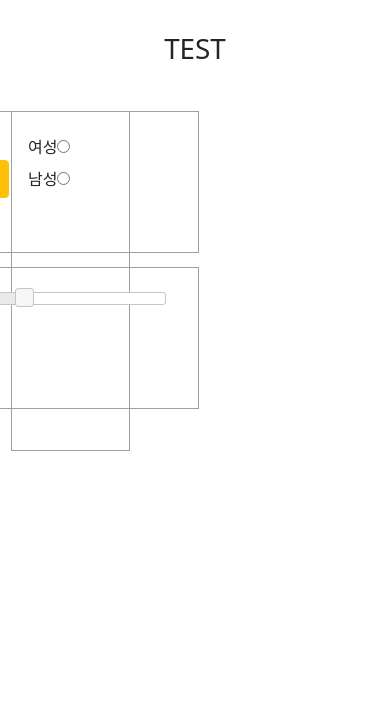
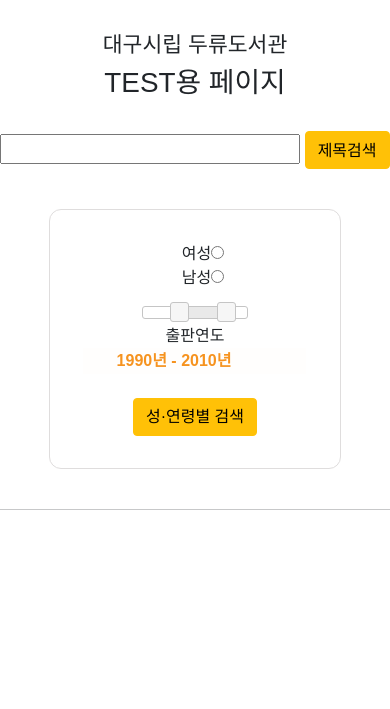
Before and after one commit to dmswl0311/library-AI-web-project, a Django app: page /test/ in a window 390 px wide. Shown: the top 709 px of the page. Before the commit the page ends 451 px from the top, so only its background shows below. Run offline with Django 3.2, Linux system fonts and the light colour scheme; data that the repository does not hold is empty; some libraries are stand-ins or nearby versions; some web fonts are replaced.

Commit message:
test.html 반응형 수정

```diff
--- a/mainapp/templates/test.html
+++ b/mainapp/templates/test.html
@@ -1,79 +1,52 @@
 {% load static %}
 <html lang="ko">
 <style>
-    /* font*/
+    /* font */
     .nanumsquare {
         font-family: 'NanumSquare', sans-serif !important;
     }
 
-    /* grid */
-    .middle-left {
-        outline: 1px solid #9F9F9F;
-        position: absolute;
-        top: 7rem;
-        width: 30%;
-        height: 40%;
+    @font-face {
+        font-family: 'HeirofLightBold';
+        src: url('https://cdn.jsdelivr.net/gh/projectnoonnu/noonfonts_20-07@1.0/HeirofLightBold.woff') format('woff');
+        font-weight: normal;
+        font-style: normal;
     }
 
-    .middle-right {
-        position: absolute;
-        top: 7rem;
-        right: 10rem;
-        width: 50rem;
-        height: 40%;
+    .HeirofLightBold {
+        font-family: 'HeirofLightBold', sans-serif !important;
     }
 
-    .middle-right-1 {
-        outline: 1px solid #9F9F9F;
-        width: 48rem;
-        height: 140px;
+    @font-face {
+        font-family: 'UhBeeSeulvely';
+        src: url('https://cdn.jsdelivr.net/gh/projectnoonnu/noonfonts_five@.2.0/UhBeeSeulvely.woff') format('woff');
+        font-weight: normal;
+        font-style: normal;
     }
 
-    .middle-right-2 {
-        outline: 1px solid #9F9F9F;
-        margin-top: 16px;
-        width: 48rem;
-        height: 140px;
-    }
-
-    .middle-right2 {
-        position: absolute;
-        margin-left: 50rem;
-    }
-
-    .middle-right-12 {
-        outline: 1px solid #9F9F9F;
-        width: 48rem;
-        height: 140px;
-    }
-
-    .middle-right-22 {
-        outline: 1px solid #9F9F9F;
-        margin-top: 16px;
-        width: 48rem;
-        height: 140px;
+    .UhBeeSeulvely {
+        font-family: 'UhBeeSeulvely', sans-serif !important;
     }
 </style>
 
 <head>
     <meta charset="UTF-8">
-    <meta name="viewport" content="width=device-width, initial-scale=1.0">
-    <title>디자인test용</title>
-    <link rel="stylesheet" href="{% static 'css/bootstrap.css' %}">
-    <!-- CSS only -->
+    <meta name="viewport"
+        content="width=device-width, initial-scale=1.0,user-scalable=no,minimum-scale=1.0,maximum-scale=1.0">
+    <title>TEST</title>
+    <link rel=" shortcut icon" href="{% static 'img/favicon.ico' %}" />
+    <script src="//ajax.googleapis.com/ajax/libs/jquery/1.10.2/jquery.min.js"></script>
     <link href="https://cdn.jsdelivr.net/npm/bootstrap@5.0.0-beta1/dist/css/bootstrap.min.css" rel="stylesheet"
         integrity="sha384-giJF6kkoqNQ00vy+HMDP7azOuL0xtbfIcaT9wjKHr8RbDVddVHyTfAAsrekwKmP1" crossorigin="anonymous">
-    <!-- JavaScript Bundle with Popper -->
     <script src="https://cdn.jsdelivr.net/npm/bootstrap@5.0.0-beta1/dist/js/bootstrap.bundle.min.js"
         integrity="sha384-ygbV9kiqUc6oa4msXn9868pTtWMgiQaeYH7/t7LECLbyPA2x65Kgf80OJFdroafW"
         crossorigin="anonymous"></script>
+    <link rel="stylesheet" href="//code.jquery.com/ui/1.12.1/themes/base/jquery-ui.css">
+    <link rel="stylesheet" href="/resources/demos/style.css">
     <!-- Font -->
     <link rel="stylesheet" type="text/css" href="https://cdn.rawgit.com/moonspam/NanumSquare/master/nanumsquare.css">
-    <!-- 라디오버튼,슬라이더 -->
     <script src="https://code.jquery.com/jquery-1.12.4.js"></script>
     <script src="https://code.jquery.com/ui/1.12.1/jquery-ui.js"></script>
-    <link rel="stylesheet" href="//code.jquery.com/ui/1.12.1/themes/base/jquery-ui.css">
-    <link rel="stylesheet" href="/resources/demos/style.css">
     <script>
         $(function () {
             let updateSliderFields = () => {
@@ -164,38 +137,46 @@
 </head>
 
 <body>
-    <center style="margin-top: 2rem;">
-        <h1>TEST</h1>
+    <center style="margin-top: 2rem;" class="UhBeeSeulvely">
+        <h4>대구시립 두류도서관</h4>
+        <h1>TEST용 페이지</h1>
     </center>
-    <br><br>
-    <!-- 검색조건 -->
+    <br>
+    <!-- 제목통합검색 -->
+    <center>
+        <form action="{%url 'search'%}" method="get">
+            <input type="text" name='search' style="width: 300px;">
+            <input type="submit" value='제목검색' id='name_serach' class="btn btn-warning">
+        </form>
+    </center>
+    <br>
+    <center>
         <div class="container nanumsquare">
-        <!-- MIDDLE -->
-        <div class="middle">
-            <div class="middle-left">
-                <br>
+            <div class="row row-cols-1" style="width:80%; border: 1px solid rgb(223, 221, 221); border-radius: 12px;">
+                <!-- 성연령별 -->
+                <div class=" col">
                     <FORM NAME="myForm" method="GET" action="{%url 'search_result'%}" style="margin-left: 1rem;">
                         <!--대분류1-->
-                    <label for="0">여성</label><INPUT TYPE="radio" NAME="gender" ONCLICK="toggleShow(this)" value="F"
-                        id="0">
+                        <label for="0" style="margin-top: 2rem;">여성</label><INPUT TYPE="radio" NAME="gender"
+                            ONCLICK="toggleShow(this)" value="F" id="0">
                         <!--하위 분류1-->
                         <DIV ID="subCats0" CLASS="subCats">
                             <!--하위 분류2-->
-                        <label for="10">10대 이하</label><INPUT TYPE="checkbox" NAME="age[]" ONCLICK="toggleShow2(this)"
-                            value='10' id='10'>
+                            <label for="10">10대 이하</label><INPUT TYPE="checkbox" NAME="age[]"
+                                ONCLICK="toggleShow2(this)" value='10' id='10'>
                             <div id="sub10" Class="sub">
                                 <label for="101">과학</label><INPUT TYPE="checkbox" NAME="category_name[]" value="과학"
                                     id="101">
-                            <label for="102">만화/오락</label><INPUT TYPE="checkbox" NAME="category_name[]" value="만화/오락"
-                                id="102">
-                            <label for="103">청소년교육</label><INPUT TYPE="checkbox" NAME="category_name[]" value="청소년교육"
-                                id="103">
+                                <label for="102">만화/오락</label><INPUT TYPE="checkbox" NAME="category_name[]"
+                                    value="만화/오락" id="102">
+                                <label for="103">청소년교육</label><INPUT TYPE="checkbox" NAME="category_name[]"
+                                    value="청소년교육" id="103">
                             </div>
                             <label for="20">20대</label><INPUT TYPE="checkbox" NAME="age[]" id='20' value='20'
                                 ONCLICK="toggleShow2(this)">
                             <div id="sub20" Class="sub">
-                            <label for="201">문학/여행</label><INPUT TYPE="checkbox" NAME="category_name[]" value='문학/여행'
-                                id='201'>
+                                <label for="201">문학/여행</label><INPUT TYPE="checkbox" NAME="category_name[]"
+                                    value='문학/여행' id='201'>
                                 <label for="202">소설</label><INPUT TYPE="checkbox" NAME="category_name[]" value='소설'
                                     id='202'>
                                 <label for="203">자기계발/창업</label><INPUT TYPE="checkbox" NAME="category_name[]"
@@ -204,28 +185,28 @@
                             <label for="30">30대</label><INPUT TYPE="checkbox" NAME="age[]" id='30' value='30'
                                 ONCLICK="toggleShow2(this)">
                             <div id="sub30" Class="sub">
-                            <label for="301">만화/오락</label><INPUT TYPE="checkbox" NAME="category_name[]" value="만화/오락"
-                                id="301">
-                            <label for="302">문학/여행</label><INPUT TYPE="checkbox" NAME="category_name[]" value='문학/여행'
-                                id='302'>
-                            <label for="303">청소년교육</label><INPUT TYPE="checkbox" NAME="category_name[]" value="청소년교육"
-                                id='303'>
+                                <label for="301">만화/오락</label><INPUT TYPE="checkbox" NAME="category_name[]"
+                                    value="만화/오락" id="301">
+                                <label for="302">문학/여행</label><INPUT TYPE="checkbox" NAME="category_name[]"
+                                    value='문학/여행' id='302'>
+                                <label for="303">청소년교육</label><INPUT TYPE="checkbox" NAME="category_name[]"
+                                    value="청소년교육" id='303'>
                             </div>
                             <label for="40">40대</label><INPUT TYPE="checkbox" NAME="age[]" id='40' value='40'
                                 ONCLICK="toggleShow2(this)">
                             <div id="sub40" Class="sub">
-                            <label for="401">만화/오락</label><INPUT TYPE="checkbox" NAME="category_name[]" value="만화/오락"
-                                id="401">
-                            <label for="402">문학/여행</label><INPUT TYPE="checkbox" NAME="category_name[]" value='문학/여행'
-                                id='402'>
-                            <label for="403">청소년교육</label><INPUT TYPE="checkbox" NAME="category_name[]" value="청소년교육"
-                                id='403'>
+                                <label for="401">만화/오락</label><INPUT TYPE="checkbox" NAME="category_name[]"
+                                    value="만화/오락" id="401">
+                                <label for="402">문학/여행</label><INPUT TYPE="checkbox" NAME="category_name[]"
+                                    value='문학/여행' id='402'>
+                                <label for="403">청소년교육</label><INPUT TYPE="checkbox" NAME="category_name[]"
+                                    value="청소년교육" id='403'>
                             </div>
                             <label for="50">50대</label><INPUT TYPE="checkbox" NAME="age[]" id='50' value='50'
                                 ONCLICK="toggleShow2(this)">
                             <div id="sub50" Class="sub">
-                            <label for="501">문학/여행</label><INPUT TYPE="checkbox" NAME="category_name[]" value='문학/여행'
-                                id='501'>
+                                <label for="501">문학/여행</label><INPUT TYPE="checkbox" NAME="category_name[]"
+                                    value='문학/여행' id='501'>
                                 <label for="502">소설</label><INPUT TYPE="checkbox" NAME="category_name[]" value='소설'
                                     id='502'>
                                 <label for="503">자기계발/창업</label><INPUT TYPE="checkbox" NAME="category_name[]"
@@ -234,12 +215,12 @@
                             <label for="60">60대 이상</label><INPUT TYPE="checkbox" NAME="age[]" id='60' value='60'
                                 ONCLICK="toggleShow2(this)">
                             <div id="sub60" Class="sub">
-                            <label for="601">만화/오락</label><INPUT TYPE="checkbox" NAME="category_name[]" value="만화/오락"
-                                id='601'>
-                            <label for="602">문학/여행</label><INPUT TYPE="checkbox" NAME="category_name[]" value='문학/여행'
-                                id='602'>
-                            <label for="603">청소년교육</label><INPUT TYPE="checkbox" NAME="category_name[]" value="청소년교육"
-                                id='603'>
+                                <label for="601">만화/오락</label><INPUT TYPE="checkbox" NAME="category_name[]"
+                                    value="만화/오락" id='601'>
+                                <label for="602">문학/여행</label><INPUT TYPE="checkbox" NAME="category_name[]"
+                                    value='문학/여행' id='602'>
+                                <label for="603">청소년교육</label><INPUT TYPE="checkbox" NAME="category_name[]"
+                                    value="청소년교육" id='603'>
                             </div>
                         </DIV>
                         <BR>
@@ -253,10 +234,10 @@
                                 ONCLICK="toggleShow3(this)" value='10'>
                             <!--하위 분류-->
                             <div id="subM10" Class="subM">
-                            <label for="1101">청소년교육</label><INPUT TYPE="checkbox" NAME="category_name[]" value="청소년교육"
-                                id='1101'>
-                            <label for="1102">만화/오락</label><INPUT TYPE="checkbox" NAME="category_name[]" value="만화/오락"
-                                id='1102'>
+                                <label for="1101">청소년교육</label><INPUT TYPE="checkbox" NAME="category_name[]"
+                                    value="청소년교육" id='1101'>
+                                <label for="1102">만화/오락</label><INPUT TYPE="checkbox" NAME="category_name[]"
+                                    value="만화/오락" id='1102'>
                                 <label for="1103">과학</label><INPUT TYPE="checkbox" NAME="category_name[]" value="과학"
                                     id='1103'>
                             </div>
@@ -265,8 +246,8 @@
                             <div id="subM20" Class="subM">
                                 <label for="1201">자기계발/창업</label><INPUT TYPE="checkbox" NAME="category_name[]"
                                     value="자기계발/창업" id='1201'>
-                            <label for="1202">문학/여행</label><INPUT TYPE="checkbox" NAME="category_name[]" value="문학/여행"
-                                id='1202'>
+                                <label for="1202">문학/여행</label><INPUT TYPE="checkbox" NAME="category_name[]"
+                                    value="문학/여행" id='1202'>
                                 <label for="1203">취미/생활/IT</label><INPUT TYPE="checkbox" NAME="category_name[]"
                                     value="취미/생활/IT" id='1203'>
                             </div>
@@ -275,8 +256,8 @@
                             <div id="subM30" Class="subM">
                                 <label for="1301">자기계발/창업</label><INPUT TYPE="checkbox" NAME="category_name[]"
                                     value="자기계발/창업" id='1301'>
-                            <label for="1302">문학/여행</label><INPUT TYPE="checkbox" NAME="category_name[]" value="문학/여행"
-                                id='1302'>
+                                <label for="1302">문학/여행</label><INPUT TYPE="checkbox" NAME="category_name[]"
+                                    value="문학/여행" id='1302'>
                                 <label for="1303">취미/생활/IT</label><INPUT TYPE="checkbox" NAME="category_name[]"
                                     value="취미/생활/IT" id='1303'>
                             </div>
@@ -285,16 +266,16 @@
                             <div id="subM40" Class="subM">
                                 <label for="1401">자기계발/창업</label><INPUT TYPE="checkbox" NAME="category_name[]"
                                     value="자기계발/창업" id="1401">
-                            <label for="1402">청소년교육</label><INPUT TYPE="checkbox" NAME="category_name[]" value="청소년교육"
-                                id="1402">
-                            <label for="1403">만화/오락</label><INPUT TYPE="checkbox" NAME="category_name[]" value="만화/오락"
-                                id="1403">
+                                <label for="1402">청소년교육</label><INPUT TYPE="checkbox" NAME="category_name[]"
+                                    value="청소년교육" id="1402">
+                                <label for="1403">만화/오락</label><INPUT TYPE="checkbox" NAME="category_name[]"
+                                    value="만화/오락" id="1403">
                             </div>
                             <label for="50">50대</label><INPUT TYPE="checkbox" NAME="age[]" id='50'
                                 ONCLICK="toggleShow3(this)" value='50'>
                             <div id="subM50" Class="subM">
-                            <label for="1501">문학/여행</label><INPUT TYPE="checkbox" NAME="category_name[]" value="문학/여행"
-                                id='1501'>
+                                <label for="1501">문학/여행</label><INPUT TYPE="checkbox" NAME="category_name[]"
+                                    value="문학/여행" id='1501'>
                                 <label for="1502">자기계발/창업</label><INPUT TYPE="checkbox" NAME="category_name[]"
                                     value="자기계발/창업" id='1502'>
                                 <label for="1503">취미/생활/IT</label><INPUT TYPE="checkbox" NAME="category_name[]"
@@ -303,43 +284,36 @@
                             <label for="60">60대 이상</label><INPUT TYPE="checkbox" NAME="age[]" id='60' value='60'
                                 ONCLICK="toggleShow3(this)">
                             <div id="subM60" Class="subM">
-                            <label for="1601">문학/여행</label><INPUT TYPE="checkbox" NAME="category_name[]" value="문학/여행"
-                                id='1601'>
-                            <label for="1602">세계사/역사</label><INPUT TYPE="checkbox" NAME="category_name[]" value="세계사/역사"
-                                id='1602'>
+                                <label for="1601">문학/여행</label><INPUT TYPE="checkbox" NAME="category_name[]"
+                                    value="문학/여행" id='1601'>
+                                <label for="1602">세계사/역사</label><INPUT TYPE="checkbox" NAME="category_name[]"
+                                    value="세계사/역사" id='1602'>
                                 <label for="1603">자기계발/창업</label><INPUT TYPE="checkbox" NAME="category_name[]"
                                     value="자기계발/창업" id='1603'>
                             </div>
                         </DIV>
                 </div>
-            <div class="middle-right">
-                <div class="middle-right-1"><br><br>
-                    <center>
-                        <form action="{%url 'search'%}" method="get">
-                            <input type="text" name='search' style="width: 300px;">
-                            <input type="submit" value='제목검색' id='name_serach' class="btn btn-warning">
-                        </form>
-                    </center>
+                <!-- 출판연도 -->
+                <div class="col">
+                    <div id="slider-range" style="margin-left: 5rem; margin-right: 5rem;">
                     </div>
-                <div class="middle-right-2"> <br>
-                    <div id="slider-range" style="margin-left: 2rem; margin-right: 2rem;"></div>
                     <center style="margin-top: 0.3rem;">
-                        출판연도<input type="text" id="amount" readonly aria-valuemin="" />
+                        출판연도<input type="text" style="background-color: #f5aa0902;" id="amount" readonly
+                            aria-valuemin="" />
                     </center>
                     <input type="hidden" id="from" name="year1" />
-                    <input type="hidden" id="to" name="year2" />
-                    <center style="margin-top: 0.8rem;">
-                        <input type="submit" value="검색" id="search_button" class="btn btn-warning">
-                    </center>
-                </div>
+                    <input type="hidden" id="to" name="year2" /><br>
+                    <input type="submit" value="성·연령별 검색" id="search_button" class="btn btn-warning"
+                        style="margin-bottom: 2rem;">
                     </FORM>
                 </div>
             </div>
         </div>
-    </div>
-    <br><br><br>
+    </center>
+    <br>
+    <hr>
     <!-- 책 리스트 -->
-    <div class="container nanumsquare" style="margin-top: 15rem;">
+    <div class="container nanumsquare" style="margin-top: 5%;">
         <center>
             <div class='mt-5 mb-5' id='list' style="height: 100vh; width:70vw;">
                 <div class="row">
@@ -347,11 +321,11 @@
                     <div class="col-sm-12 col-md-4 mb-5">
                         <div class="card" style="width: 19rem; height: 38rem;">
                             <div class="card-header">
-                                {{i.gender}} {{i.category_name}} {{i.age}}대 추천도서 <div style="float: right;">{{i.year}}년
+                                {{i.gender}} {{i.category_name}} {{i.age}}대 추천도서 <div style="float: right;">
+                                    {{i.year}}년
                                 </div>
                             </div>
-                            <center><img src="{{i.url}}" alt="책사진없음" height='340px' class="card-img-top" />
-                            </center>
+                            <center><img src="{{i.url}}" alt="책사진없음" width=' 230px' height='300px' /></center>
                             <div class="card-body">
                                 <h5 class="card-title" style="font-weight: bold;">{{i.book_name}}</h5>
                                 <p class="card-text" style="font-size: 0.8rem;">{{i.explain}}..</p>
@@ -373,8 +347,7 @@
             </div>
         </center>
     </div>
-    <br><br>
+
 </body>
 
-
 </html>
```
Lines whose indentation alone changed are shown as unchanged.
